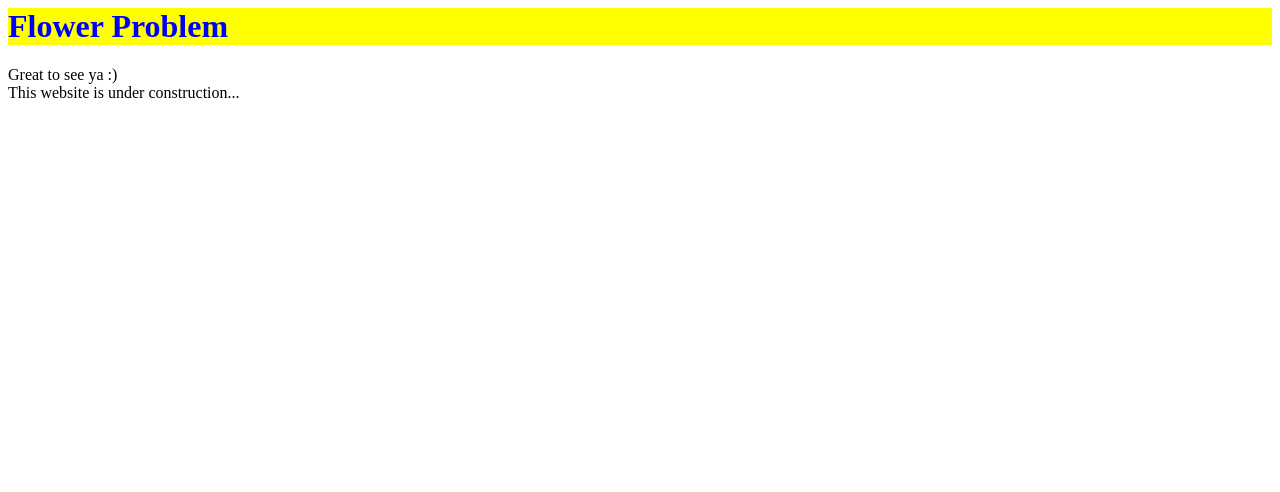
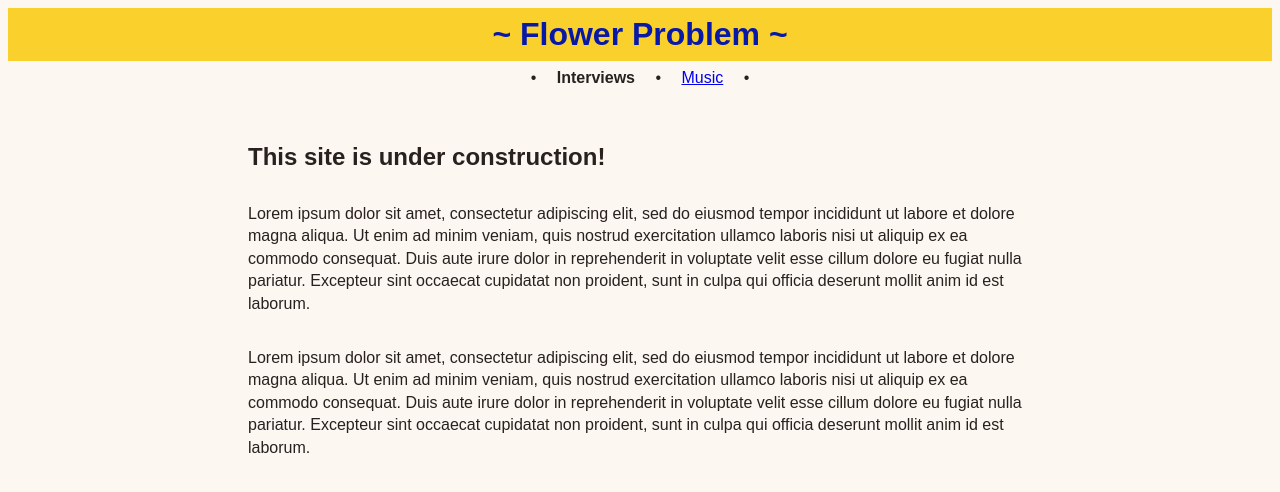
Before and after one commit to scottgdaniel/scottgdaniel.github.io, a plain HTML site: page index.html in a window 1280 px wide. Drawn offline with Linux system fonts and the light colour scheme.

Commit message:
more extensive site skeleton

```diff
--- a/index.html
+++ b/index.html
@@ -1,12 +1,29 @@
-<div id='test'><h1>Flower Problem</h1></div>
+<!DOCTYPE html>
+<html>
+<meta name="viewport" content="width=device-width, initial-scale=1.0" />
+<link rel="stylesheet" href="style.css">
+<body>
 
-Great to see ya :)<br/>
-This website is under construction...<br/>
-<br/>
+
+  <div class='header'><h1>~ Flower Problem ~</h1></div>
+  <div class='navbar'>• <strong>Interviews</strong> • <a href='music.html'>Music</a> •</div>
+
+  <h2>This site is under construction!</h2>
+
+  <p>
+    Lorem ipsum dolor sit amet, consectetur adipiscing elit, sed do eiusmod tempor incididunt ut labore et dolore magna aliqua. Ut enim ad minim veniam, quis nostrud exercitation ullamco laboris nisi ut aliquip ex ea commodo consequat. Duis aute irure dolor in reprehenderit in voluptate velit esse cillum dolore eu fugiat nulla pariatur. Excepteur sint occaecat cupidatat non proident, sunt in culpa qui officia deserunt mollit anim id est laborum.
+  </p>
+
+  <p>
+    Lorem ipsum dolor sit amet, consectetur adipiscing elit, sed do eiusmod tempor incididunt ut labore et dolore magna aliqua. Ut enim ad minim veniam, quis nostrud exercitation ullamco laboris nisi ut aliquip ex ea commodo consequat. Duis aute irure dolor in reprehenderit in voluptate velit esse cillum dolore eu fugiat nulla pariatur. Excepteur sint occaecat cupidatat non proident, sunt in culpa qui officia deserunt mollit anim id est laborum.
+  </p>
+
+
+</body>
+</html>
+
+
+
 
 <style>
-  #test {
-      color: blue;
-      background-color: yellow;
-  }
 </style>
--- /dev/null
+++ b/style.css
@@ -0,0 +1,70 @@
+  /* styling for desktop */
+
+  @media (min-width: 961px) {
+
+    .navbar {
+      margin-bottom: 3.5rem;
+    }
+
+    p {
+      margin-top: 2rem;
+      line-height: 1.4rem;
+    }
+
+    h2, p {
+      margin-left: 15rem;
+      margin-right: 15rem;
+    }
+
+  }
+
+
+  /* styling for mobile */
+
+  @media (max-width: 960px) {
+
+    h1 {
+      font-size: 1.6rem;
+    }
+
+    .navbar {
+      margin-bottom: 2.5rem;
+    }
+
+    p {
+      margin-top: 1.5rem;
+    }
+
+    h2, p {
+      margin-left: 2rem;
+      margin-right: 2rem;
+    }
+
+  }
+
+
+  /* styling for all */
+
+  h1 {
+    padding-top: 0.5rem;
+    padding-bottom: 0.5rem;
+    margin-top: 0rem;
+    margin-bottom: 0.5rem;
+  }
+
+  .header {
+    text-align: center;
+    color: #0719a6;
+    background-color: #fad02c;
+  }
+
+  .navbar {
+    word-spacing: 1rem;
+    text-align: center;
+  }
+
+  body {
+    font-family: 'arial';
+    color: #282120;
+    background-color: #fcf7f0;
+  }
```
Also changed, not shown: music.html (added, +24 -0 lines).
